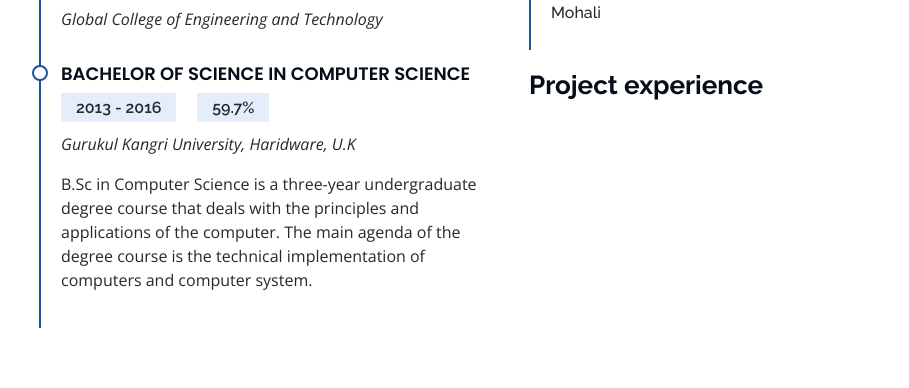
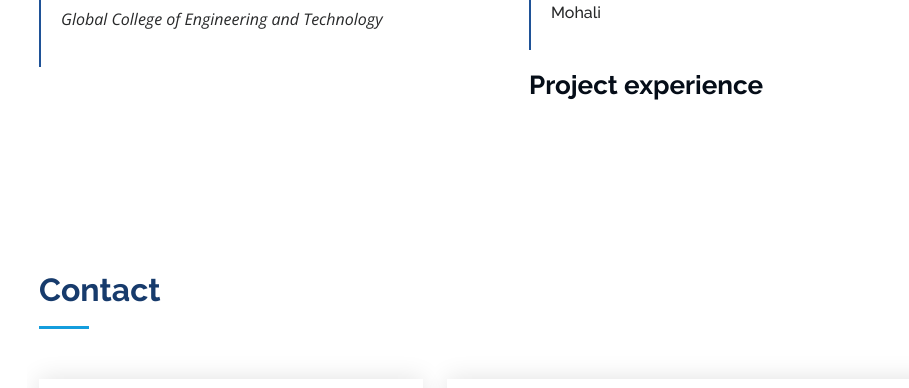
Before and after one commit to jas-fullstack/portfolio-, a plain HTML site: page index.html in a window 1280 px wide. Shown: the part 2692-3080 px from the top of the page, without its empty margins (273-1182 px from the left). Drawn offline with nearby package versions, Linux system fonts and the light colour scheme; files whose address does not match are found by name.

Commit message:
Update index.html

```diff
--- a/index.html
+++ b/index.html
@@ -243,14 +243,7 @@
                                 <p><em>Global College of Engineering and Technology</em></p>
                                 <p</p>
                             </div>
-                            <div class="resume-item">
-                                <h4>Bachelor of Science in Computer Science</h4>
-                                <h5>2013 - 2016</h5> &nbsp; &nbsp;
-                                <h5> 59.7%</h5>
-                                <p><em>Gurukul Kangri University, Haridware, U.K</em></p>
-                                <p>B.Sc in Computer Science is a three-year undergraduate degree course that deals with the principles and applications of the computer. The main agenda of the degree course is the technical implementation of computers and
-                                    computer system.</p>
-                            </div>
+
                             <div class="col-lg-6" data-aos="fade-up" data-aos-delay="100">
                                 <!-- <h3 class="resume-title">School</h3>
                                 <div class="resume-item">
```
